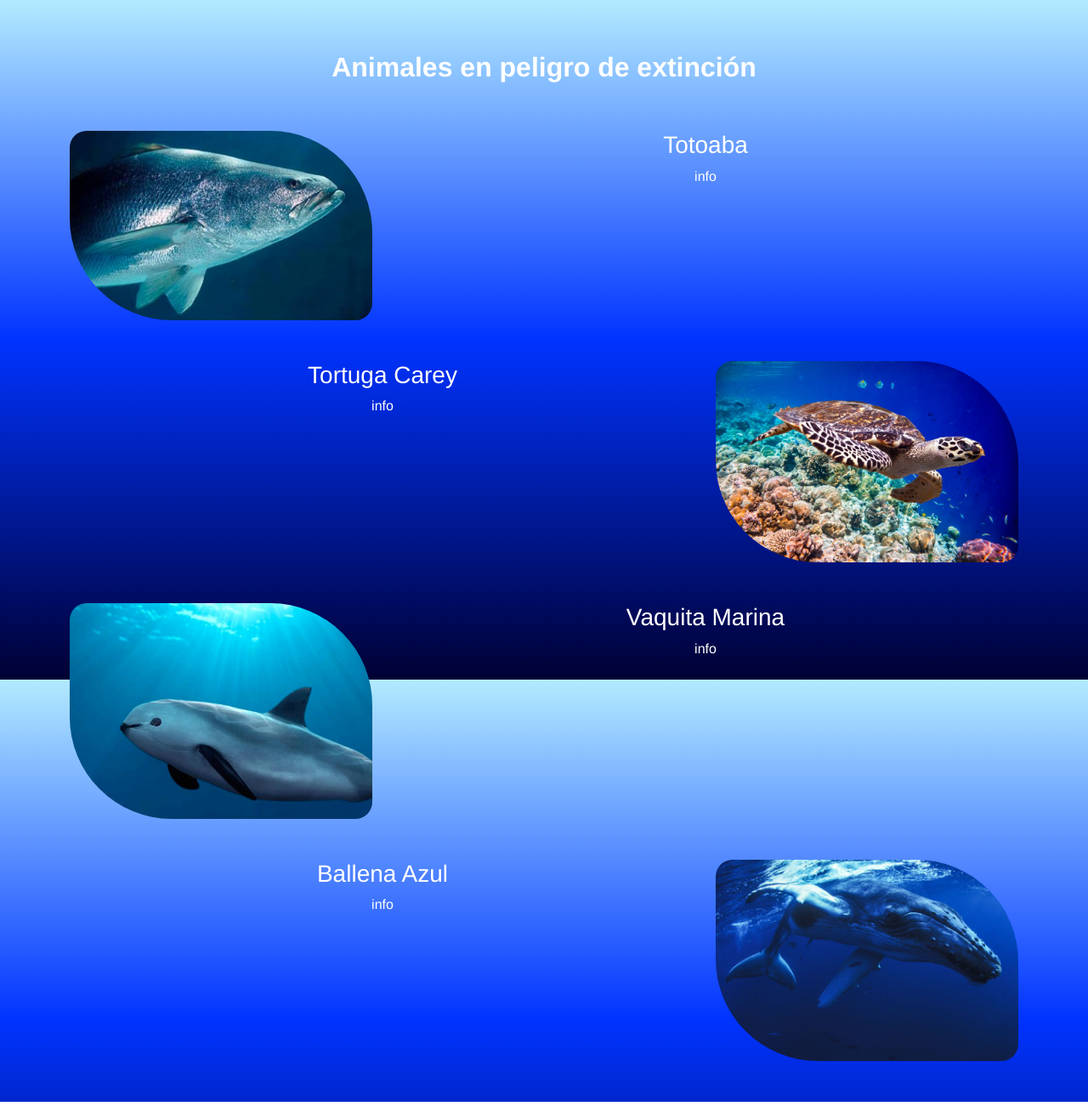
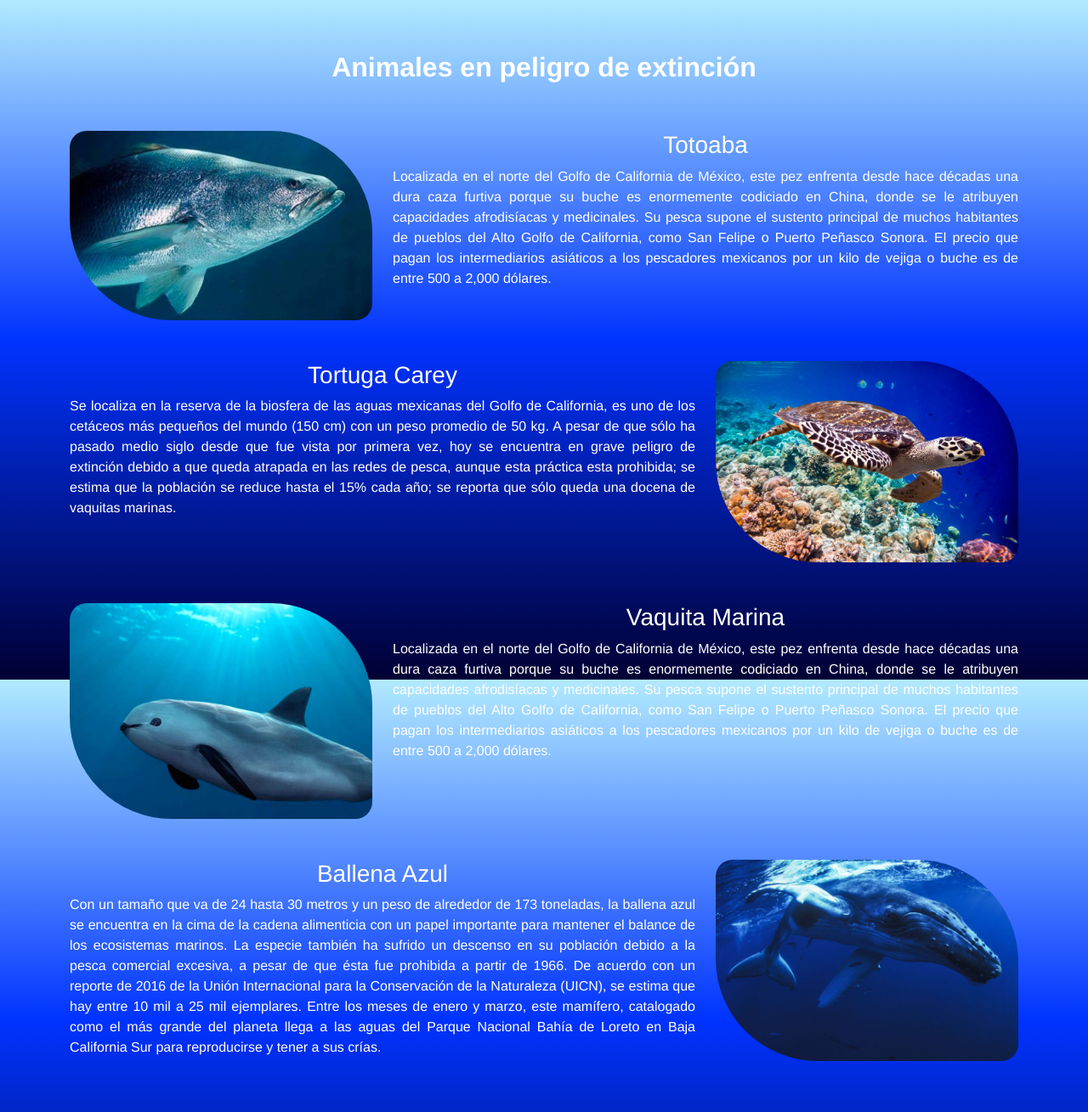
Before and after one commit to HackTheOcean/HackTheOceanFrontEnd, a Vue app: page / in a window 1280 px wide. Shown: the whole page at 85% size. Built offline with nearby package versions, Linux system fonts and the light colour scheme.

Commit message:
Add info Endangered Animals

```diff
--- a/src/components/EndangeredAnimals.vue
+++ b/src/components/EndangeredAnimals.vue
@@ -8,13 +8,13 @@
         <img src="@/assets/totoaba.jpg" class="img-fluid img-circle" alt="Totoaba">
       </div>
       <div class="col-8 py-4">
-<h3 class="text-color">Totoaba</h3>
-          <p class="text-color">info</p>
+          <h3 class="text-color">Totoaba</h3>
+          <p class="text-info text-white">Localizada en el norte del Golfo de California de México, este pez enfrenta desde hace décadas una dura caza furtiva porque su buche es enormemente codiciado en China, donde se le atribuyen capacidades afrodisíacas y medicinales. Su pesca supone el sustento principal de muchos habitantes de pueblos del Alto Golfo de California, como San Felipe o Puerto Peñasco Sonora. El precio que pagan los intermediarios asiáticos a los pescadores mexicanos por un kilo de vejiga o buche es de entre 500 a 2,000 dólares.</p>
       </div>
 
       <div class="col-8 py-4">
-<h3 class="text-color">Tortuga Carey</h3>
-          <p class="text-color">info</p>
+          <h3 class="text-color">Tortuga Carey</h3>
+          <p class="text-info text-white">Se localiza en la reserva de la biosfera de las aguas mexicanas del Golfo de California, es uno de los cetáceos más pequeños del mundo (150 cm) con un peso promedio de 50 kg. A pesar de que sólo ha pasado medio siglo desde que fue vista por primera vez, hoy se encuentra en grave peligro de extinción debido a que queda atrapada en las redes de pesca, aunque esta práctica esta prohibida; se estima que la población se reduce hasta el 15% cada año; se reporta que sólo queda una docena de vaquitas marinas.</p>
       </div>
       <div class="col-4 py-4">
         <img src="@/assets/tortuga-carey.jpg" class="img-fluid img-circle" alt="Tortuga Carey">
@@ -24,13 +24,13 @@
         <img src="@/assets/vaquita-marina.jpg" class="img-fluid img-circle" alt="Vaquita Marina">
       </div>
       <div class="col-8 py-4">
-<h3 class="text-color">Vaquita Marina</h3>
-          <p class="text-color">info</p>
+          <h3 class="text-color">Vaquita Marina</h3>
+          <p class="text-info text-white">Localizada en el norte del Golfo de California de México, este pez enfrenta desde hace décadas una dura caza furtiva porque su buche es enormemente codiciado en China, donde se le atribuyen capacidades afrodisíacas y medicinales. Su pesca supone el sustento principal de muchos habitantes de pueblos del Alto Golfo de California, como San Felipe o Puerto Peñasco Sonora. El precio que pagan los intermediarios asiáticos a los pescadores mexicanos por un kilo de vejiga o buche es de entre 500 a 2,000 dólares.</p>
       </div>
 
       <div class="col-8 py-4">
-<h3 class="text-color">Ballena Azul</h3>
-          <p class="text-color">info</p>
+          <h3 class="text-color">Ballena Azul</h3>
+          <p class="text-info text-white">Con un tamaño que va de 24 hasta 30 metros y un peso de alrededor de 173 toneladas, la ballena azul se encuentra en la cima de la cadena alimenticia con un papel importante para mantener el balance de los ecosistemas marinos. La especie también ha sufrido un descenso en su población debido a la pesca comercial excesiva, a pesar de que ésta fue prohibida a partir de 1966. De acuerdo con un reporte de 2016 de la Unión Internacional para la Conservación de la Naturaleza (UICN), se estima que hay entre 10 mil a 25 mil ejemplares. Entre los meses de enero y marzo, este mamífero, catalogado como el más grande del planeta llega a las aguas del Parque Nacional Bahía de Loreto en Baja California Sur para reproducirse y tener a sus crías.</p>
       </div>
       <div class="col-4 py-4">
         <img src="@/assets/ballena-azul.jpg" class="img-fluid img-circle" alt="Ballena Azul">
@@ -70,6 +70,10 @@ body {
       color: #ffffff;
   }
 
+  .text-info{
+      text-align: justify;
+  }
+
   .title-txt{
       font-weight: 600;
       color: #ffffff;
```
